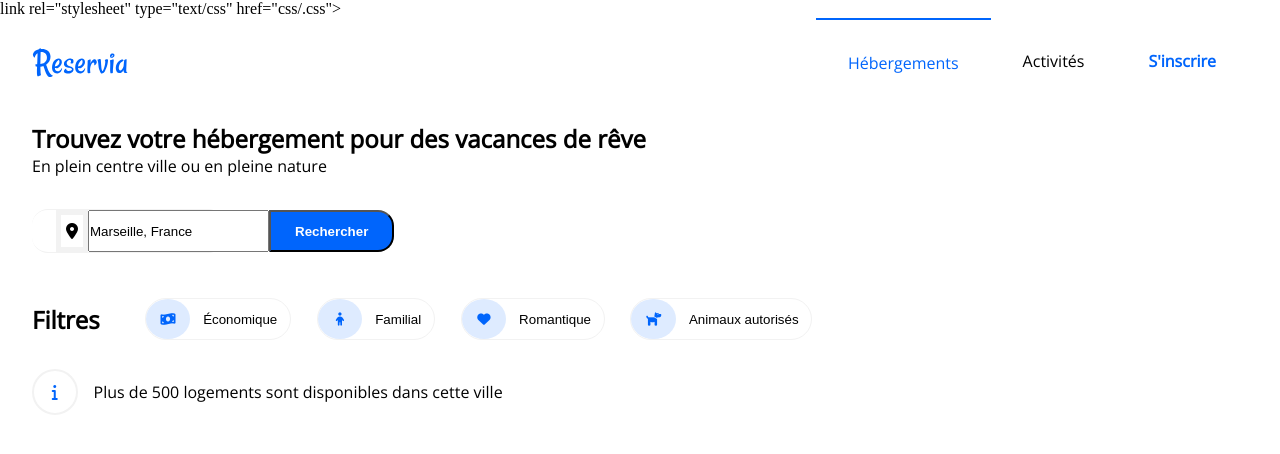
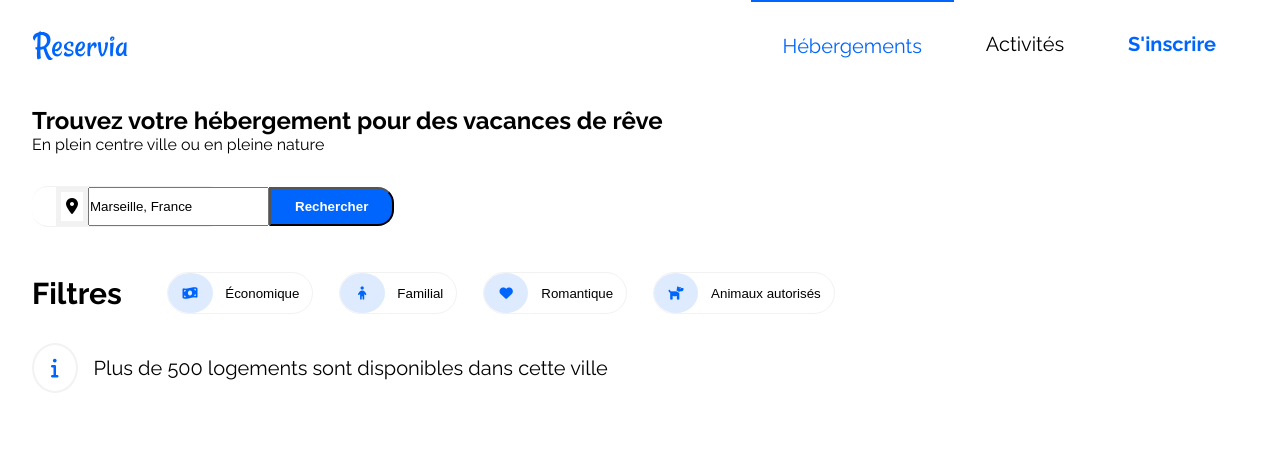
Before and after one commit to David2185/DavidAlvesDeBrito_2_29042021, a plain HTML site: page index.html in a window 1280 px wide. Drawn offline with nearby package versions, Linux system fonts and the light colour scheme.

Commit message:
version actualisée

```diff
--- a/css/Structure.css
+++ b/css/Structure.css
@@ -1,5 +1,5 @@
 #wrap {
-
+    font-size: 20px;
     margin: 0 2rem;
 }
 
--- a/css/Typo.css
+++ b/css/Typo.css
@@ -1,5 +1,5 @@
 #wrap {
 
-    font-family: "Open sans", serif;
+    font-family: "Raleway", "Open sans", serif;
 
 }
--- a/index.html
+++ b/index.html
@@ -2,12 +2,9 @@
 <html>
     <head>
     <meta charset="utf-8" />
-    <link rel="preconnect" href="https://fonts.gstatic.com">
-    <link href="https://fonts.googleapis.com/css2?family=Open+Sans&display=swap" rel="stylesheet">
     <link rel="stylesheet" type="text/css" href="css/Init.css">
 
     <link rel="stylesheet" type="text/css" href="css/Onglets.css">
-    link rel="stylesheet" type="text/css" href="css/.css">
     <link rel="stylesheet" type="text/css" href="css/Filtre.css">
     <link rel="stylesheet" type="text/css" href="css/Pictostylisé.css">
 
@@ -18,6 +15,8 @@
 
     <title>Reservia</title>
     <script src="https://kit.fontawesome.com/91fd56deac.js" crossorigin="anonymous"></script>
+    <link rel="preconnect" href="https://fonts.gstatic.com">
+    <link href="https://fonts.googleapis.com/css2?family=Raleway:wght@400;700&display=swap" rel="stylesheet">
     </head>
 
     <body>
@@ -48,7 +47,7 @@
                         <div class="Logo_gps">
                             <i class="fas fa-map-marker-alt"></i>
                         </div>
-                        <input type="text" placeholder="Saisissez votre recherche" id="Ville" name="Ville" value="Marseille, France"/>
+                        <input type="search" placeholder="Saisissez votre recherche" id="Ville" name="Ville" value="Marseille, France"/>
                         <button>
                             Rechercher
                         </button>
```
